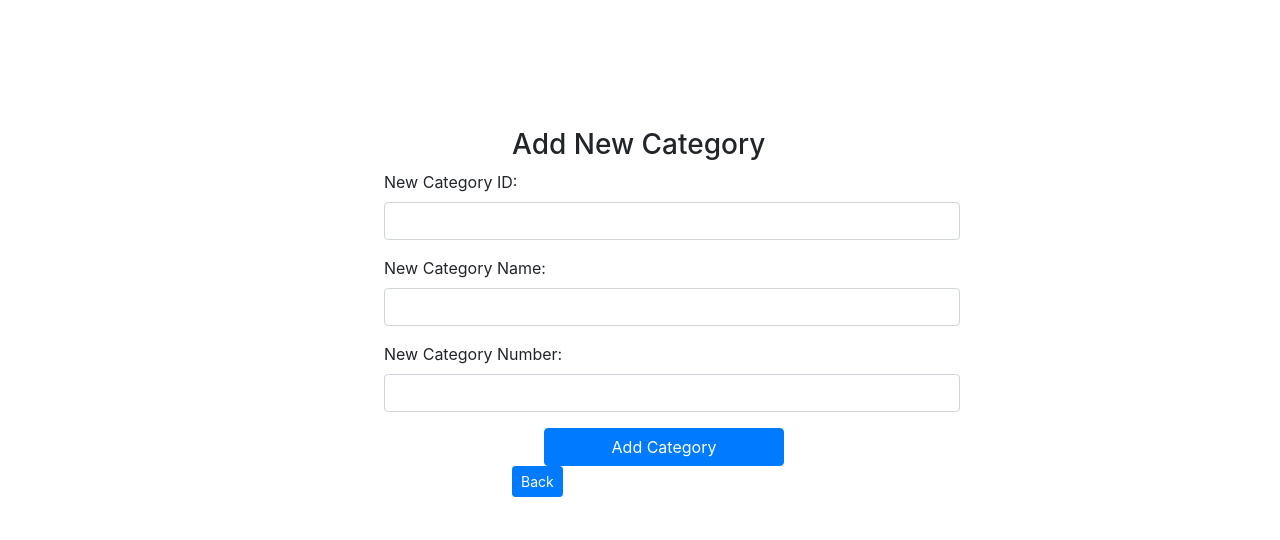
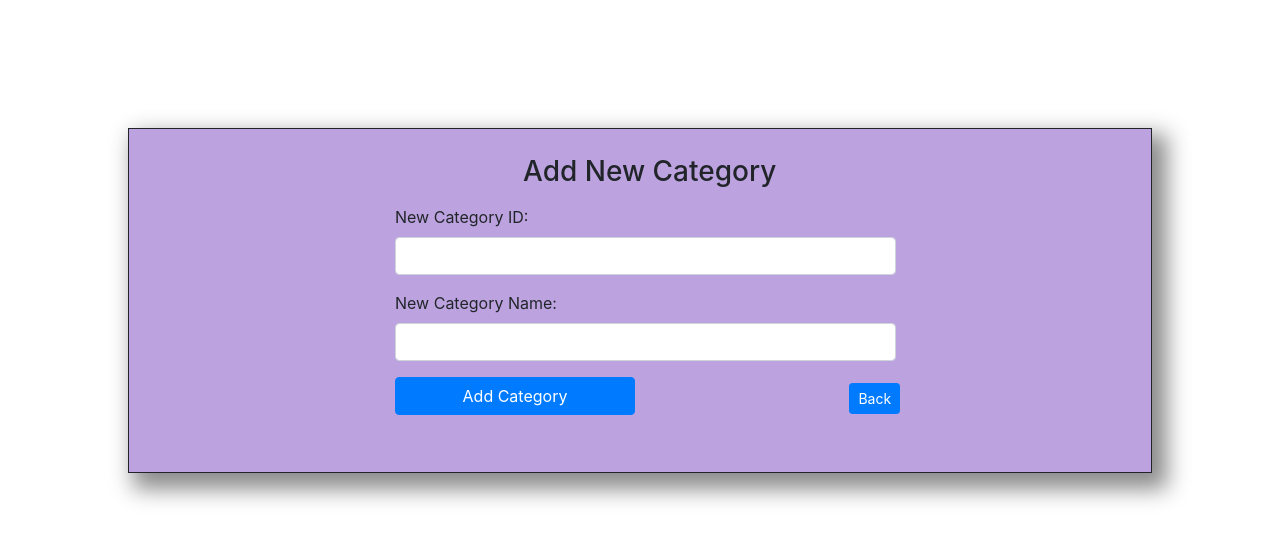
Before and after one commit to hewagekasunthilina/Fashion-Store-Shopping-Cart-System, a React (Create React App) app: page /AddCategory in a window 1280 px wide. Shown: the top 540 px of the page. Built offline with nearby package versions, Linux system fonts and the light colour scheme.

Commit message:
Category form updated with externel css file

```diff
--- /dev/null
+++ b/src/Components/Admin/AddCategory.css
@@ -0,0 +1,15 @@
+.container{
+    margin-Left: 10%;
+    margin-right: 10%;
+    margin-top: 8rem;
+    background-color: #bca3e0;
+    width: 80%;
+    border: 1px solid;
+    padding: 10px;
+    box-shadow: 10px 11px 21px 5px rgba(0,0,0,0.46);;
+}
+
+form{
+    width: 50%;
+    margin-left: 16rem;
+}
--- a/src/Components/Admin/AddCategory.jsx
+++ b/src/Components/Admin/AddCategory.jsx
@@ -1,19 +1,26 @@
 import React, {Component} from "react";
+import "./AddCategory.css"
 
 class AddCategory extends Component{
 
     constructor(props) {
         super(props);
         this.state = {
-            id: '',
+            category_id: '',
             category_name: '',
-            category_number: ''
         };
 
+        this.handleCategoryIdChange = this.handleCategoryIdChange.bind(this);
         this.handleCategoryNameChange = this.handleCategoryNameChange.bind(this);
-        this.handleCategoryNumberChange = this.handleCategoryNumberChange.bind(this);
-        this.handleCategoryIdChange = this.handleCategoryIdChange.bind(this);
         this.handleSubmit = this.handleSubmit.bind(this);
+    }
+
+    handleCategoryIdChange(e) {
+        this.setState({
+                category_id: e.target.value
+            },
+            () => {
+            });
     }
 
     handleCategoryNameChange(e) {
@@ -24,29 +31,12 @@ class AddCategory extends Component{
             });
     }
 
-    handleCategoryNumberChange(e) {
-        this.setState({
-                category_number: e.target.value
-            },
-            () => {
-            });
-    }
-
-    handleCategoryIdChange(e) {
-        this.setState({
-                id: e.target.value
-            },
-            () => {
-            });
-    }
-
     handleSubmit = async (e) => {
 
         e.preventDefault();
         const categoryObject = {
-            id: this.state.id,
+            category_id: this.state.category_id,
             category_name: this.state.category_name,
-            category_number: this.state.category_number
         };
 
         const response = await fetch("http://localhost:4000/api/category", {
@@ -64,9 +54,9 @@ class AddCategory extends Component{
     };
     render() {
         return(
-            <div style={{ marginLeft:'10%', marginTop:'8rem'}}>
-                <h3 style={{marginLeft: '24rem'}}>Add New Category</h3>
-                <form onSubmit={this.handleSubmit} action="/Backend/Routes/Fashion.routes.js" method="POST"  style={{width:'50%', marginLeft:'16rem'}}>
+            <div className="container">
+                <h3 style={{marginLeft: '24rem', marginBottom:'1rem', paddingTop:'1rem'}}>Add New Category</h3>
+                <form onSubmit={this.handleSubmit} action="/Backend/Routes/Fashion.routes.js" method="POST">
                     <div className="form-group">
                         <label>New Category ID:</label>
                         <input type="text"
@@ -82,15 +72,8 @@ class AddCategory extends Component{
                                onChange={this.handleCategoryNameChange}/>
                     </div>
                     <div className="form-group">
-                        <label>New Category Number: </label>
-                        <input type="text"
-                               className="form-control"
-                               id="category_number"
-                               onChange={this.handleCategoryNumberChange}/>
-                    </div>
-                    <div className="form-group">
-                        <input type="submit" value="Add Category" className="btn btn-primary" style={{marginLeft:'10rem', width:'15rem'}}/>
-                        <a className="btn btn-primary btn-sm" href="/BackAdmin" role="button" style={{marginLeft:'8rem'}}>Back</a>
+                        <input type="submit" value="Add Category" className="btn btn-primary" style={{width:'15rem'}}/>
+                        <a className="btn btn-primary btn-sm" href="/BackAdmin" role="button" style={{marginLeft:'28.4rem', marginBottom:'2rem', marginTop:'-2rem'}}>Back</a>
                     </div>
                 </form>
             </div>
```
Also changed, not shown: 1 other file (tests, documents, lock files or other folders).
